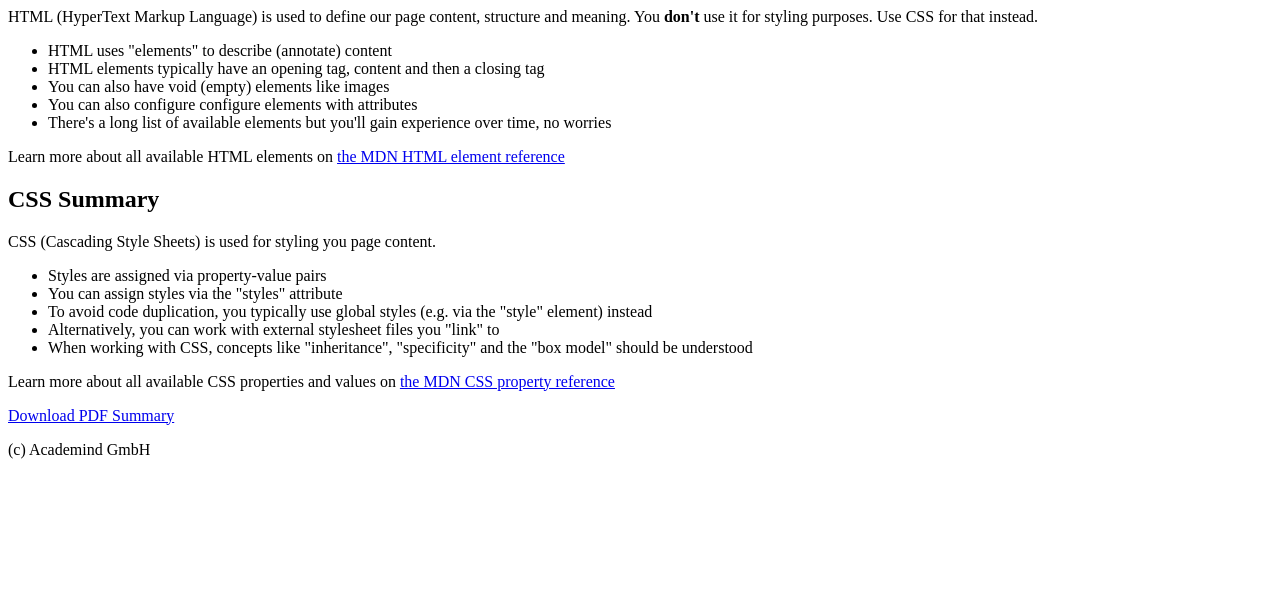
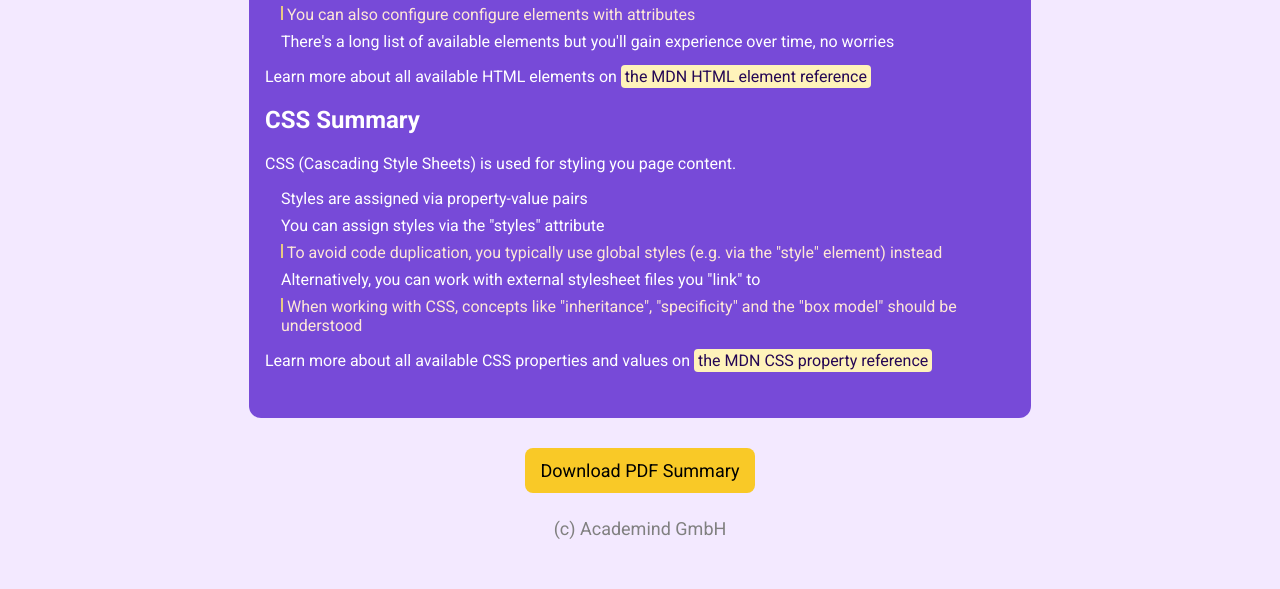
Before and after one commit to jarjishSiddibapa/html-css-core-concepts-challenge-website, a plain HTML site: page index.html in a window 1280 px wide. Shown: the part 582-1171 px from the top of the page. Before the commit the page ends 1057 px from the top, so only its background shows below. Drawn offline with Linux system fonts and the light colour scheme.

Commit message:
Completed my challenge the best I could.

```diff
--- a/index.html
+++ b/index.html
@@ -3,6 +3,12 @@
   <head>
     <meta charset="UTF-8" />
     <meta name="viewport" content="width=device-width, initial-scale=1.0" />
+    <link rel="preconnect" href="https://fonts.googleapis.com" />
+    <link rel="preconnect" href="https://fonts.gstatic.com" crossorigin />
+    <link
+      href="https://fonts.googleapis.com/css2?family=Roboto:ital,wght@0,100..900;1,100..900&display=swap"
+      rel="stylesheet"
+    />
     <link rel="stylesheet" href="styles/app.css" />
     <title>Document</title>
   </head>
@@ -24,6 +30,7 @@
         </p>
         <ul>
           <li class="highlighted-list-point">
+            <div class="list-capsule"></div>
             HTML uses "elements" to describe (annotate) content
           </li>
           <li>
@@ -31,9 +38,11 @@
             closing tag
           </li>
           <li class="highlighted-list-point">
+            <div class="list-capsule"></div>
             You can also have void (empty) elements like images
           </li>
           <li class="highlighted-list-point">
+            <div class="list-capsule"></div>
             You can also configure configure elements with attributes
           </li>
           <li>
@@ -43,7 +52,11 @@
         </ul>
         <p>
           Learn more about all available HTML elements on
-          <a href="#" class="highligted-link">the MDN HTML element reference</a>
+          <a
+            href="https://developer.mozilla.org/en-US/docs/Web/HTML/Element"
+            class="highligted-link"
+            >the MDN HTML element reference</a
+          >
         </p>
       </section>
 
@@ -56,7 +69,8 @@
         <ul>
           <li>Styles are assigned via property-value pairs</li>
           <li>You can assign styles via the "styles" attribute</li>
-          <li>
+          <li class="highlighted-list-point">
+            <div class="list-capsule"></div>
             To avoid code duplication, you typically use global styles (e.g. via
             the "style" element) instead
           </li>
@@ -64,21 +78,28 @@
             Alternatively, you can work with external stylesheet files you
             "link" to
           </li>
-          <li>
+          <li class="highlighted-list-point">
+            <div class="list-capsule"></div>
             When working with CSS, concepts like "inheritance", "specificity"
             and the "box model" should be understood
           </li>
         </ul>
         <p>
           Learn more about all available CSS properties and values on
-          <a href="#" class="highlighted-link"
+          <a
+            href="https://developer.mozilla.org/en-US/docs/Web/CSS/Reference"
+            class="highlighted-link"
             >the MDN CSS property reference</a
           >
         </p>
       </section>
     </main>
     <footer>
-      <a href="#" id="download-button">Download PDF Summary</a>
+      <a
+        href="https://github.com/academind/100-days-of-web-development/blob/04-html-css-first-practice-summary/extra-files/html-css-basics-summary.pdf"
+        id="download-button"
+        >Download PDF Summary</a
+      >
       <p id="footer-text">(c) Academind GmbH</p>
     </footer>
   </body>
--- a/styles/app.css
+++ b/styles/app.css
@@ -0,0 +1,87 @@
+body {
+  background-color: #f3e9ff;
+  font-family: "Roboto", serif;
+  margin: 50px auto;
+  text-align: center;
+}
+
+h1 {
+  font-size: 56px;
+  color: #5b34c6;
+  font-weight: 900;
+}
+
+img {
+  width: 300px;
+}
+
+main {
+  background-color: #774ad8;
+  color: white;
+  width: 750px;
+  margin: 30px auto;
+  padding: 32px 16px;
+  border-radius: 12px;
+  text-align: left;
+  font-weight: 400px;
+  font-size: 16px;
+}
+
+main a {
+  text-decoration: none;
+  background-color: #fff3ba;
+  color: #250754;
+  padding: 2px 4px;
+  border-radius: 4px;
+  font-weight: 400;
+}
+
+section ul {
+  padding-left: 16px;
+}
+
+section li {
+  list-style: none;
+  margin: 8px auto;
+}
+
+.highlighted-list-point {
+  color: #fee7d6;
+}
+
+.highlighted-list-points li::before {
+  content: "";
+  position: absolute;
+  left: 0;
+  top: 50%;
+  transform: translateY(-50%);
+  width: 10px; /* Width of the capsule */
+  height: 20px; /* Height of the capsule */
+  background-color: #007bff; /* Color of the capsule */
+  border-radius: 15px; /* Makes it capsule-shaped */
+}
+
+.list-capsule {
+  display: inline-block;
+  background-color: #e8c981;
+  width: 2px;
+  height: 14px;
+}
+
+footer {
+  font-size: 18px;
+}
+
+footer a {
+  text-decoration: none;
+  background-color: #f9c927;
+  padding: 12px 16px;
+  border-radius: 8px;
+  color: black;
+  display: inline-block;
+}
+
+footer p {
+  color: gray;
+  margin: 25px auto;
+}
```
Also changed, not shown: images/expected-website.jpg (renamed from images/finished-site.jpg), images/my-website-final-output.png (added).
